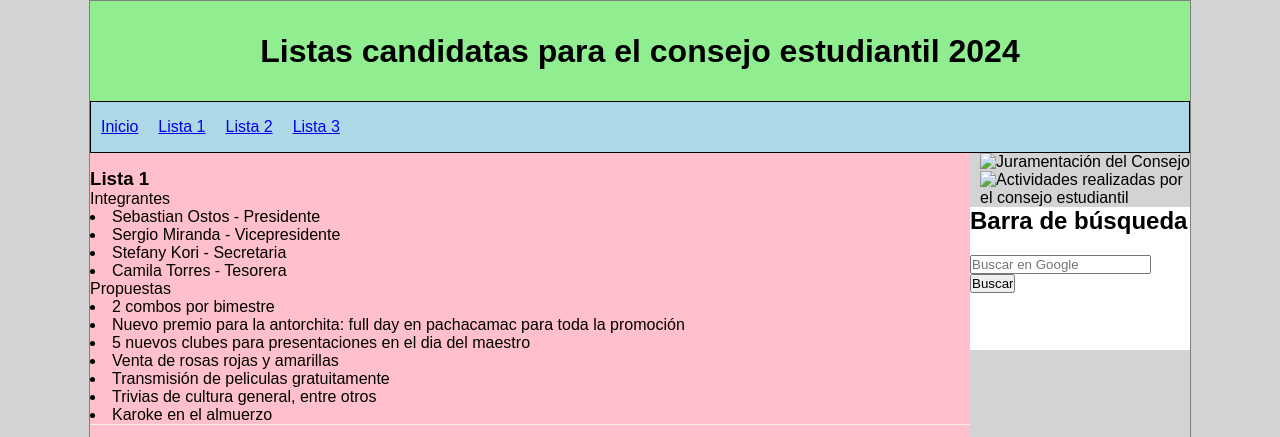
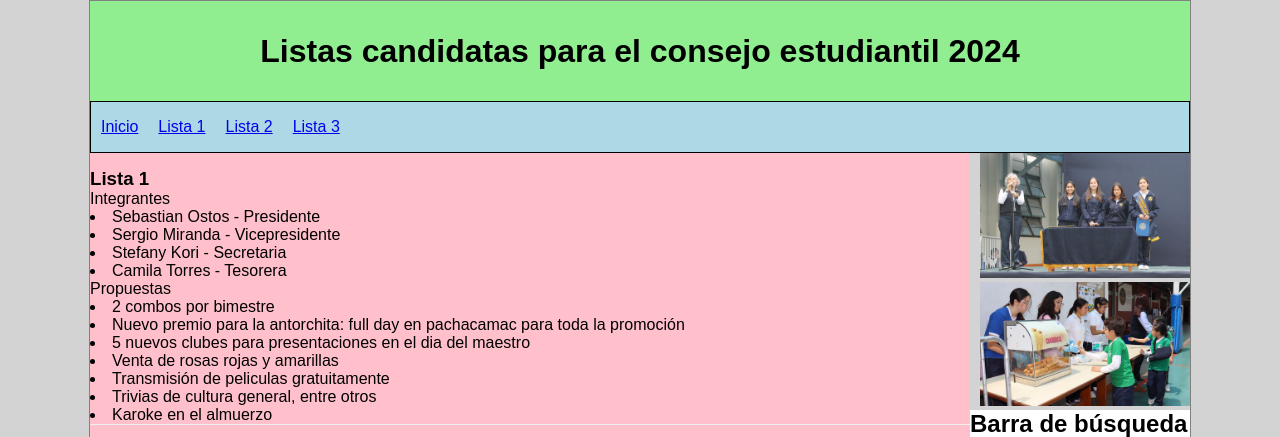
Before and after one commit to Alejandro-sal/alejoo, a plain HTML site: page Lista 1.html in a window 1280 px wide. Shown: the top 437 px of the page. Drawn offline with Linux system fonts and the light colour scheme.

Commit message:
Lista 1.html

```diff
--- a/Lista 1.html
+++ b/Lista 1.html
@@ -159,8 +159,8 @@
       </section>
 
       <div class="image-container">
-        <img src="juraconsejoestudiantil.jpg" alt="Juramentación del Consejo">
-        <img src="ventadechurrosconsejo.jpg" alt="Actividades realizadas por el consejo estudiantil">
+        <img src="images/juraconsejoestudiantil.jpg" alt="Juramentación del Consejo">
+        <img src="images/ventadechurrosconsejo.jpg" alt="Actividades realizadas por el consejo estudiantil">
       </div>
 
 
```
